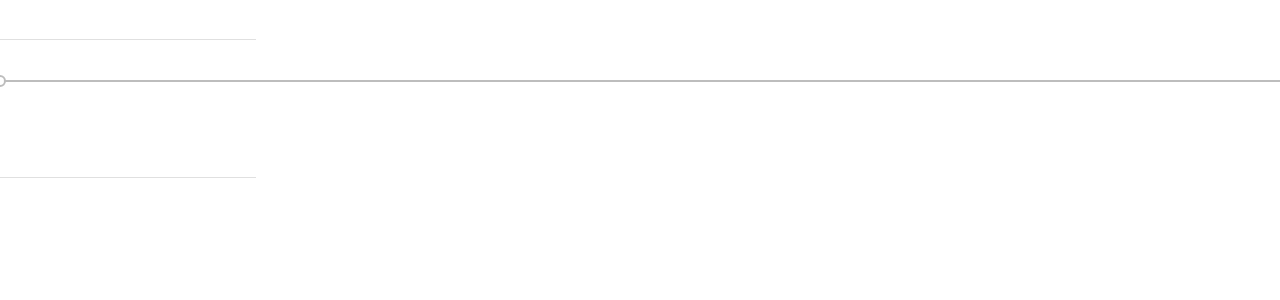
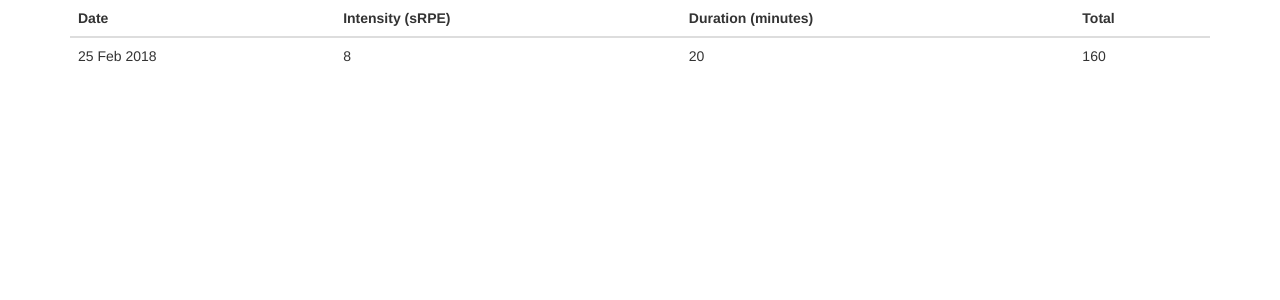
Before and after one commit to morcs/acwr-calculator, a React (Create React App) app: page / in a window 1280 px wide. Shown: the top 300 px of the page. Built offline with nearby package versions, Linux system fonts and the light colour scheme.

Commit message:
Start building a table to hold the entries.

```diff
--- a/package.json
+++ b/package.json
@@ -4,8 +4,6 @@
   "private": true,
   "dependencies": {
     "bootstrap": "3",
-    "foundation-sites": "^6.4.4-rc1",
-    "material-ui": "^0.20.0",
     "react": "^16.2.0",
     "react-bootstrap": "^0.32.0",
     "react-dom": "^16.2.0",
--- a/src/App.js
+++ b/src/App.js
@@ -1,18 +1,29 @@
 import React, { Component } from 'react';
 import './App.css';
-import MuiThemeProvider from 'material-ui/styles/MuiThemeProvider';
-import Slider from 'material-ui/Slider'
-import DatePicker from 'material-ui/DatePicker'
-import TimePicker from 'material-ui/TimePicker'
 
 class App extends Component {
   render() {
     return (
-      <MuiThemeProvider>
-        <DatePicker />
-        <Slider />
-        <TimePicker format="24hr" />
-      </MuiThemeProvider>
+      <div className="container">
+        <table className="table">
+          <thead>
+            <tr>
+              <th>Date</th>
+              <th>Intensity (sRPE)</th>
+              <th>Duration (minutes)</th>
+              <th>Total</th>
+            </tr>
+          </thead>
+          <tbody>
+            <tr>
+              <td>25 Feb 2018</td>
+              <td>8</td>
+              <td>20</td>
+              <td>160</td>
+            </tr>
+          </tbody>
+        </table>
+      </div>
     );
   }
 }
--- a/src/index.js
+++ b/src/index.js
@@ -4,5 +4,8 @@ import './index.css';
 import App from './App';
 import registerServiceWorker from './registerServiceWorker';
 
+import 'bootstrap/dist/css/bootstrap.css';
+import 'bootstrap/dist/css/bootstrap-theme.css';
+
 ReactDOM.render(<App />, document.getElementById('root'));
 registerServiceWorker();
```
Also changed, not shown: 2 other files (tests, documents, lock files or other folders).
